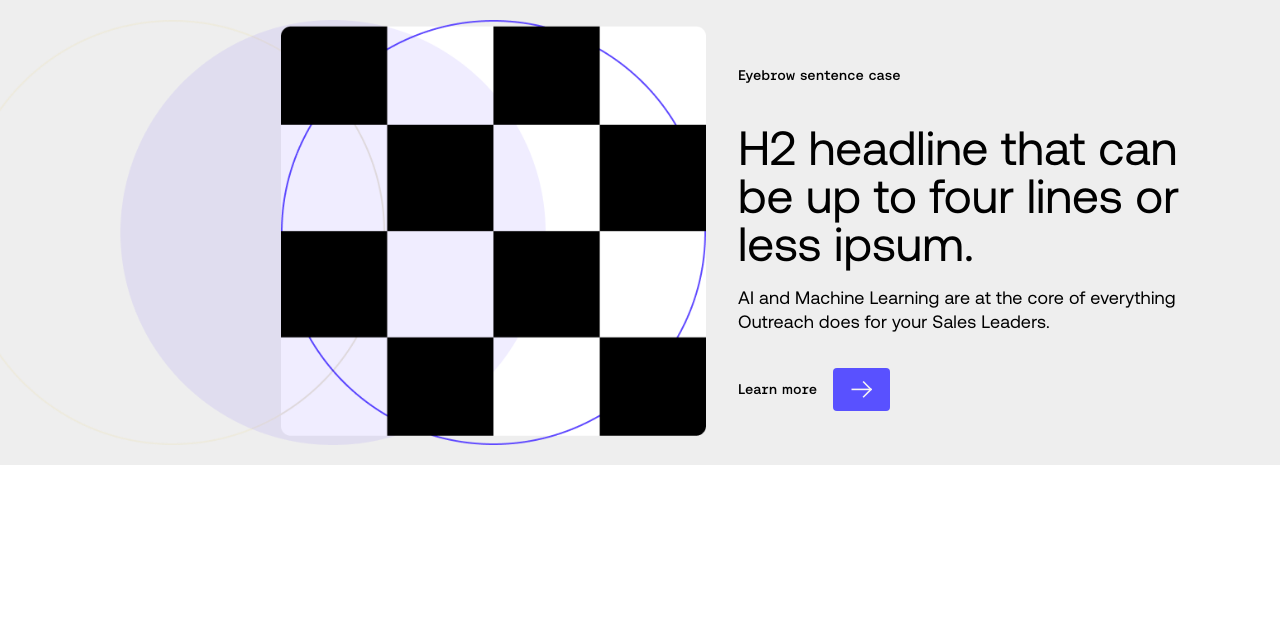
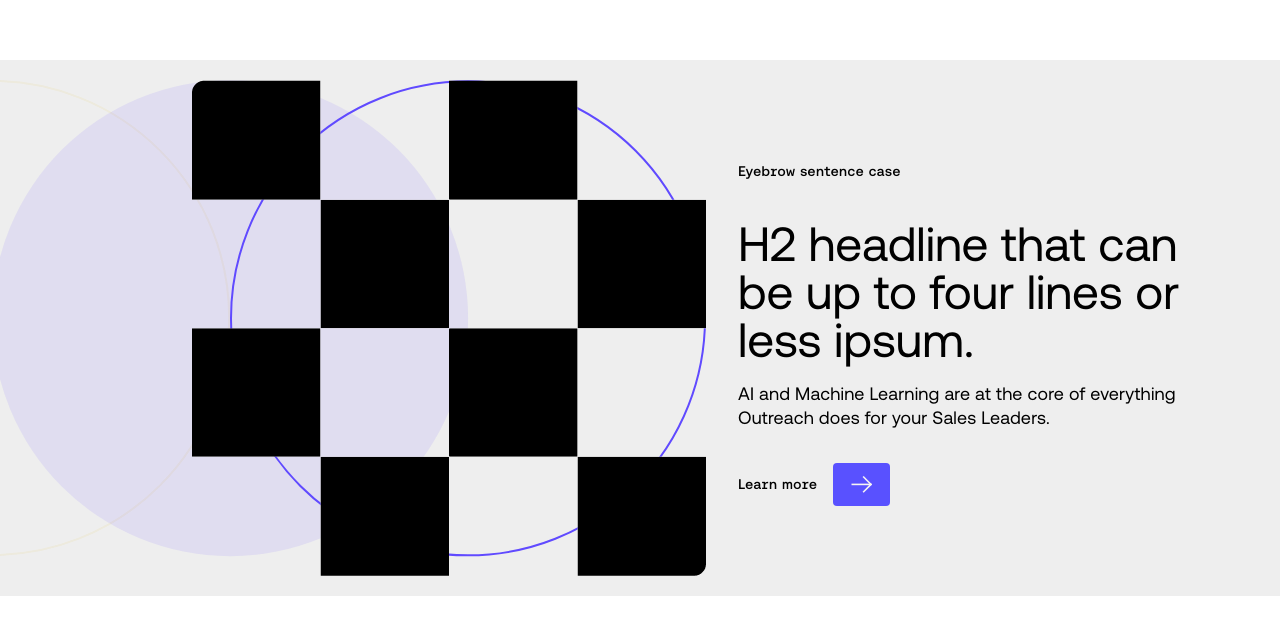
Before and after one commit to ErickRoo/pxpl, a Next.js app: page /components/SideSide in a window 1280 px wide. Shown: the top 634 px of the page. Built offline with nearby package versions, Linux system fonts and the light colour scheme.

Commit message:
fix: toggle show circles

```diff
--- a/components/blocks/side_side/side_side.interface.ts
+++ b/components/blocks/side_side/side_side.interface.ts
@@ -2,6 +2,7 @@ import { StaticImageData } from 'next/image'
 
 export default interface SideSideInterface {
     type: string;
+    reverse?: boolean;
     topTag?: string;
     heading: string;
     description: string;
@@ -10,4 +11,5 @@ export default interface SideSideInterface {
         ctaLink: string;
     };
     image?: StaticImageData;
+    showCircles?: boolean;
 }
--- a/components/blocks/side_side/side_side.module.scss
+++ b/components/blocks/side_side/side_side.module.scss
@@ -26,12 +26,22 @@
   }
 }
 
+.wrapper__reverse {
+  flex-direction: row-reverse;
+
+  .leftSide {
+    display: block;
+  }
+}
+
 .leftSide {
   width: 100%;
   display: flex;
-  justify-content: end;
+  justify-content: center;
+  position: relative;
 
   @screen md {
+    justify-content: end;
     width: 50%;
   }
 }
@@ -44,17 +54,36 @@
   }
 }
 
-.image {
-  max-width: unset;
-  max-height: 32.7rem;
+.circlesContainer {
+  position: absolute;
+  top: -2%;
+  aspect-ratio: 1 / 1;
+  height: 104%;
 
-  @media screen and (min-width: 480px) {
-    max-height: unset;
+  > li {
+    aspect-ratio: 1 / 1;
+    border-radius: 50%;
   }
 
-  @screen lg {
-    max-height: 42.5rem
-  }
+}
+
+.circleLeft {
+  border: 2px solid #EDEADD;
+  transform: translate(-100%, 0%);
+}
+
+.circleCenter {
+  background-color: #604aff1a;
+  transform: translate(-50%, -100%);
+}
+
+.circleRight {
+  border: 0.2rem solid #604AFF;
+  transform: translate(0%, -200%);
+}
+
+.image {
+  z-index: 1;
 }
 
 .oneColumnBody {
--- a/components/blocks/side_side/side_side.tsx
+++ b/components/blocks/side_side/side_side.tsx
@@ -7,8 +7,15 @@ export const typename = 'Set_Replicator_BlockSideSide'
 
 const SideSideBlock:FunctionComponent<{ block: SideSideInterface }> = ({ block }) => (
   <div className={styles.root}>
-    <section className={styles.wrapper}>
+    <section className={`${styles.wrapper} ${block.reverse ? `${styles.wrapper__reverse}` : ''}`}>
       <div className={styles.leftSide}>
+        {block.showCircles && (
+          <ul className={styles.circlesContainer}>
+            <li className={styles.circleLeft} />
+            <li className={styles.circleCenter} />
+            <li className={styles.circleRight} />
+          </ul>
+        )}
         <img className={styles.image} src={block.image?.src} alt="placeholderimage" />
       </div>
       <OneColumnBody
--- a/pages/components/SideSide.tsx
+++ b/pages/components/SideSide.tsx
@@ -3,7 +3,7 @@ import SideSideInterface from 'components/blocks/side_side/side_side.interface'
 import SideSideBlock from 'components/blocks/side_side/side_side'
 import PlaceholderImage from '../../assets/Sideside/placeholder.png'
 
-const placeholderSideSideBlock = {
+const placeholderFirstSideSideBlock = {
   topTag: 'Eyebrow sentence case',
   heading: 'H2 headline that can be up to four lines or less ipsum.',
   description: 'AI and Machine Learning are at the core of everything Outreach does for your Sales Leaders.',
@@ -12,12 +12,29 @@ const placeholderSideSideBlock = {
     ctaText: 'Learn more',
     ctaLink: '#',
   },
+  showCircles: true,
 } as unknown as SideSideInterface
+
+/*
+const placeholderSecondSideSideBlock = {
+  topTag: 'Eyebrow sentence case',
+  reverse: true,
+  heading: 'H2 headline that can be up to four lines or less ipsum.',
+  description: 'AI and Machine Learning are at the core of everything Outreach does for your Sales Leaders.',
+  image: PlaceholderImage,
+  primaryCta: {
+    ctaText: 'Learn more',
+    ctaLink: '#',
+  },
+} as unknown as SideSideInterface
+*/
 
 const SideSide: FC = () => (
   <div style={{ backgroundColor: '#eee' }}>
-    <SideSideBlock block={placeholderSideSideBlock} />
-    <div style={{ margin: '3rem' }} />
+    <div style={{ padding: '3rem', backgroundColor: '#fff' }} />
+    <SideSideBlock block={placeholderFirstSideSideBlock} />
+    <div style={{ padding: '3rem', backgroundColor: '#fff' }} />
+    <div style={{ padding: '3rem', backgroundColor: '#fff' }} />
   </div>
 )
 
```
Also changed, not shown: assets/Sideside/placeholder.png.
